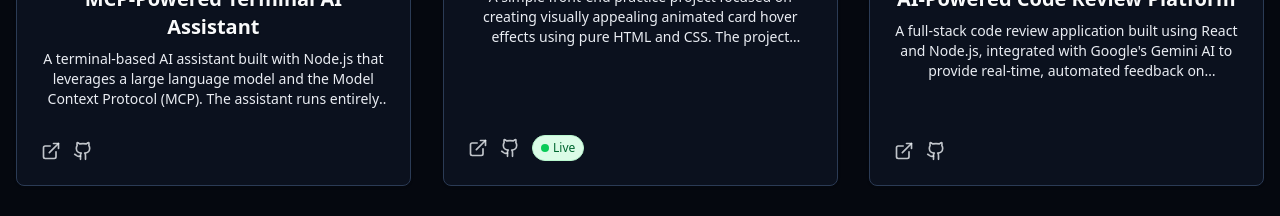
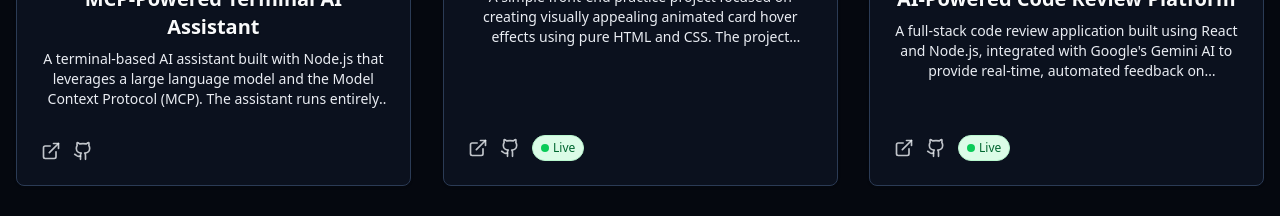
Before and after one commit to SimerdeepSingh4/Portfolio, a React (Vite) app: page /projects in a window 1280 px wide. Shown: the part 1800-2016 px from the top of the page. Built offline with nearby package versions, Linux system fonts and the light colour scheme; grey boxes are pictures that could not be loaded.

Commit message:
added a live link of a project

```diff
--- a/src/data/projects.js
+++ b/src/data/projects.js
@@ -136,7 +136,7 @@ export const projects = [
       "Ensuring accurate and actionable feedback",
       "Maintaining performance with large code snippets"
     ],
-    demoUrl: "#",
+    demoUrl: "https://code-reviewer-nine-smoky.vercel.app/",
     githubUrl: "https://github.com/SimerdeepSingh4/Code-Reviewer",
     links: [
       { label: "Live Demo", url: "#" },
@@ -159,6 +159,10 @@ export const projects = [
       "Axios"
     ],
     thumbnail: "https://res.cloudinary.com/dyfjy8kmv/image/upload/v1766273590/Code_Reviwer_Thumbnail_uhmlt1.png",
+    performanceNote: {
+      title: "⚡ Performance Note",
+      description: "This project's backend is hosted on Render's free tier. The first request may take 30-60 seconds due to server cold start, but subsequent requests will be much faster."
+    }
   },
   {
     id: "4",
```
